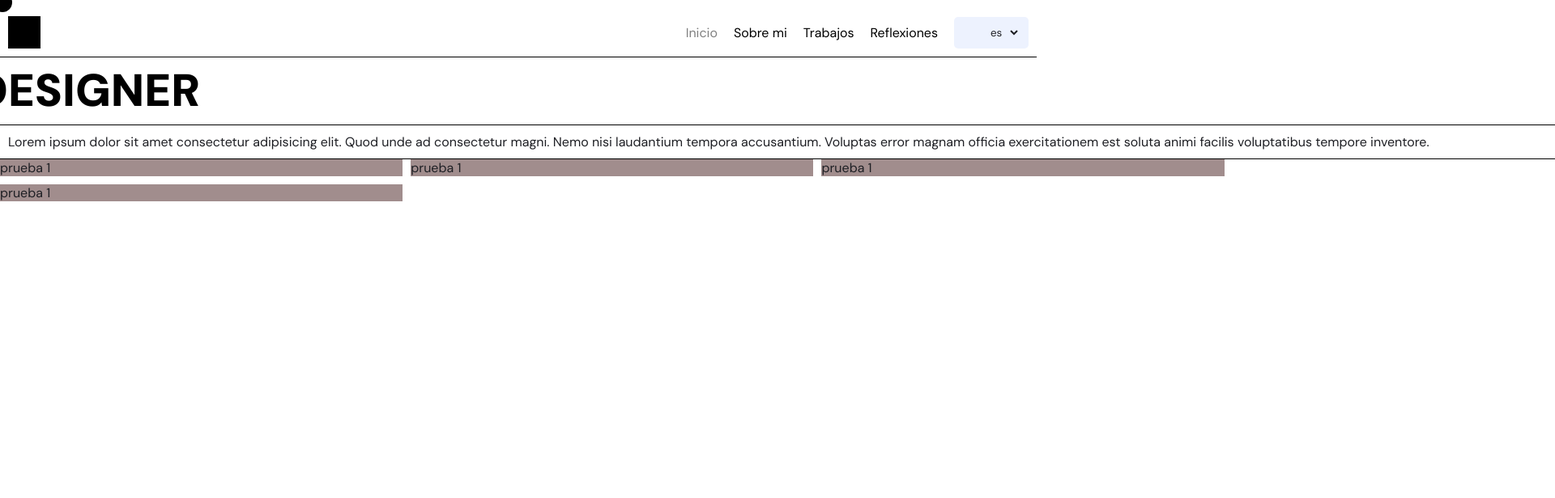
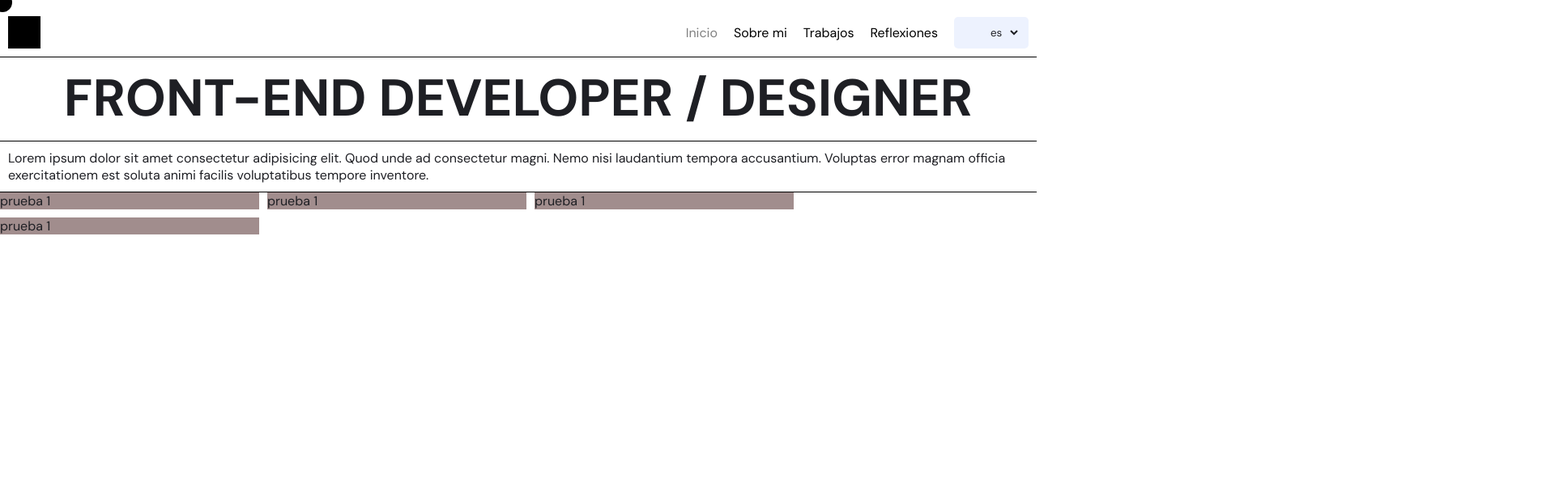
Before and after one commit to EvegeniyNekrasov/yev_personal_page, a SvelteKit app: page / in a window 1280 px wide. Shown: the top 616 px of the page at 81% size, 1920 px wide, since content can reach past the window. Built offline with nearby package versions, Linux system fonts and the light colour scheme; some icons are missing; a web font is replaced by a local one.

Commit message:
feat: creating a HeroText component

```diff
--- /dev/null
+++ b/src/lib/components/HeroText/HeroText.svelte
@@ -0,0 +1,56 @@
+<script>
+	let scrollText = 'FRONT-END DEVELOPER / DESIGNER';
+	let texts = [
+		'前端开发者 / 设计师', // Chinese,
+		'FRONT-END 개발자 / 디자이너', // Korean
+		'フロントエンド開発者 / デザイナー', // Japanese,
+		'FRONT-END DEVELOPER / DESIGNER', // English
+		'DESARROLLADOR FRONT-END / DISEÑADOR', // Spanish
+		'DÉVELOPPEUR FRONT-END / DESIGNER', // French
+		'ENTWICKLER FRONT-END / DESIGNER', // German
+		'DESENVOLVEDOR FRONT-END / DESIGNER', // Portuguese
+		'SVILUPPATORE FRONT-END / DESIGNER', // Italian
+		'РАЗРАБОТЧИК FRONT-END / ДИЗАЙНЕР' // Russian
+	];
+	let currentTextIndex = 0;
+
+	function changeText() {
+		currentTextIndex = (currentTextIndex + 1) % texts.length;
+		scrollText = texts[currentTextIndex];
+	}
+</script>
+
+<div>
+	<div class="marquee">
+		<h1 on:animationiteration={changeText}>{scrollText}</h1>
+	</div>
+</div>
+
+<style>
+	.marquee {
+		margin: 0 auto;
+		white-space: nowrap;
+		overflow: hidden;
+		position: relative;
+		border-bottom: 1px solid black;
+	}
+
+	.marquee h1 {
+		display: inline-block;
+		padding-left: 100%;
+		animation: marquee 10s linear infinite;
+		font-size: clamp(2rem, 5vw, 5rem);
+		font-weight: 700;
+		margin-top: 20px;
+		margin-bottom: 20px;
+	}
+
+	@keyframes marquee {
+		0% {
+			transform: translate(0, 0);
+		}
+		100% {
+			transform: translate(-100%, 0);
+		}
+	}
+</style>
--- a/src/routes/+page.svelte
+++ b/src/routes/+page.svelte
@@ -1,12 +1,8 @@
 <script>
-	let scrollText = 'FRONT-END DEVELOPER / DESIGNER';
+	import HeroText from '../lib/components/HeroText/HeroText.svelte';
 </script>
 
-<div class="marquee">
-	<h1>{scrollText}</h1>
-	<h1>{scrollText}</h1>
-</div>
-
+<HeroText />
 <div class="hero">
 	<span
 		>Lorem ipsum dolor sit amet consectetur adipisicing elit. Quod unde ad consectetur magni. Nemo
@@ -23,34 +19,6 @@
 </div>
 
 <style>
-	@keyframes scroll {
-		0% {
-			transform: translateX(0%);
-		}
-		100% {
-			transform: translateX(-100%);
-		}
-	}
-
-	.marquee {
-		overflow: hidden;
-		white-space: nowrap;
-		box-sizing: border-box;
-		border-bottom: 1px solid black;
-		width: 100%;
-		padding: 10px 0;
-		position: relative;
-	}
-
-	.marquee h1 {
-		font-size: 3.5rem;
-		font-weight: 900;
-		display: inline-block;
-		padding-right: 100%;
-		animation: scroll 20s linear infinite;
-		color: black;
-	}
-
 	.hero {
 		display: flex;
 		flex-direction: column;
```
